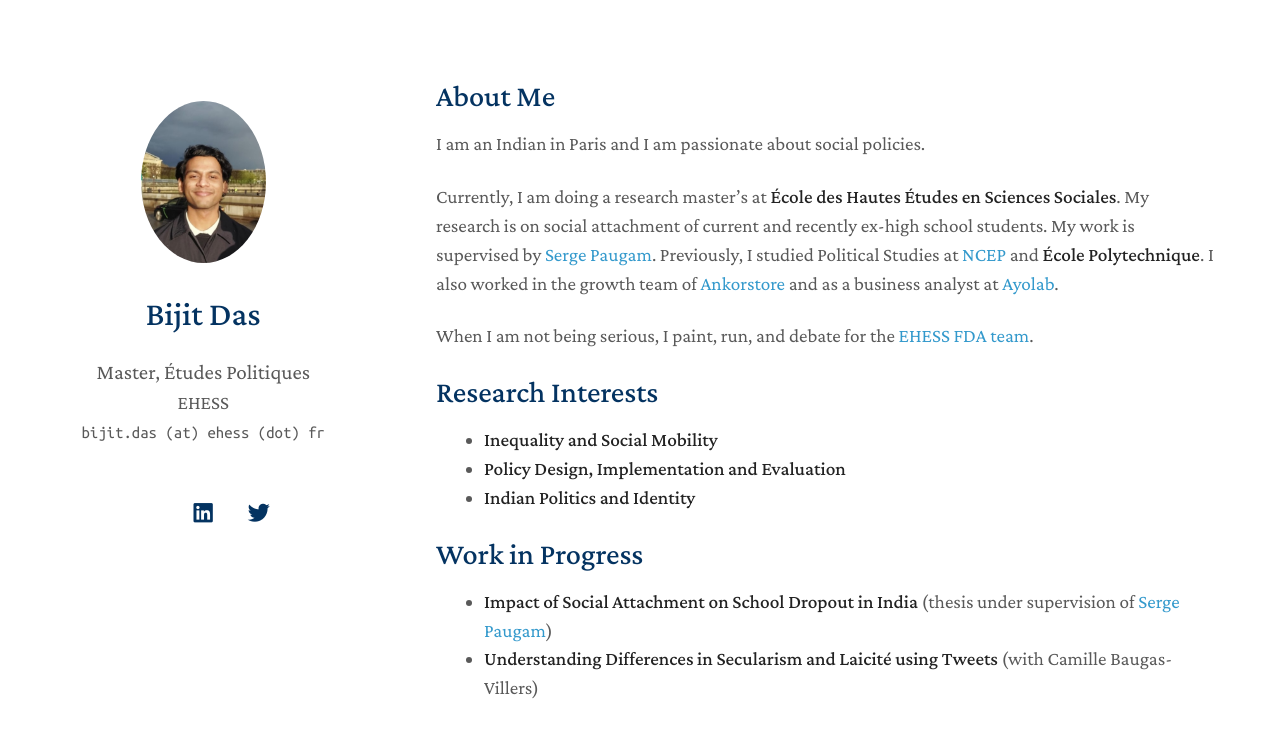
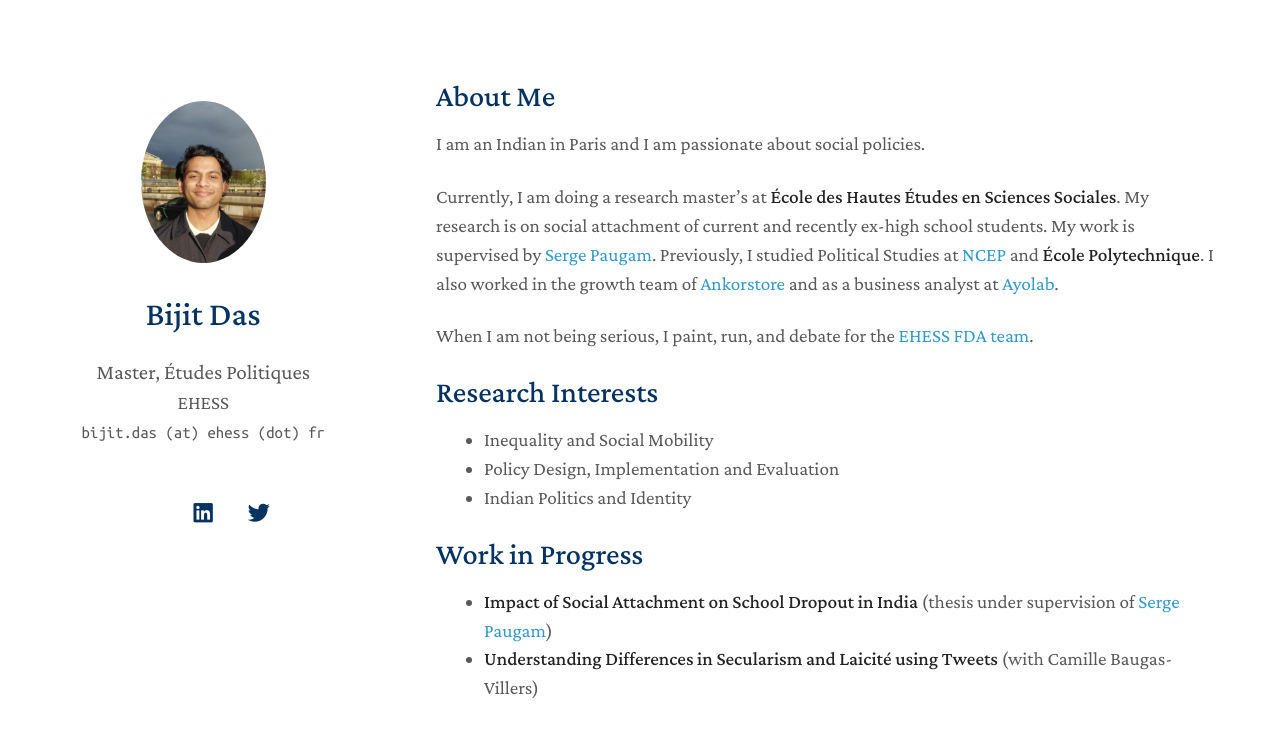
Before and after one commit to bijit-das/bijit-das.github.io, a Jekyll site: the page built from index.md, in a window 1280 px wide. Shown: the top 738 px of the page. Built offline with Jekyll 4.4.1, drawn with Linux system fonts in a browser that asks for light colours; nearby versions of some CDN libraries; a style sheet for code colours, icons or effects is not loaded; our own code applies the rules of GitHub Pages for plain Markdown files.

```diff
--- a/index.md
+++ b/index.md
@@ -12,8 +12,8 @@ When I am not being serious, I paint, run, and debate for the [EHESS FDA team](h
 
 ## Research Interests
 
-- **Inequality and Social Mobility**
-- **Policy Design, Implementation and Evaluation**
-- **Indian Politics and Identity**
+- Inequality and Social Mobility
+- Policy Design, Implementation and Evaluation
+- Indian Politics and Identity
 
 {% include_relative _includes/services.md %}
```
